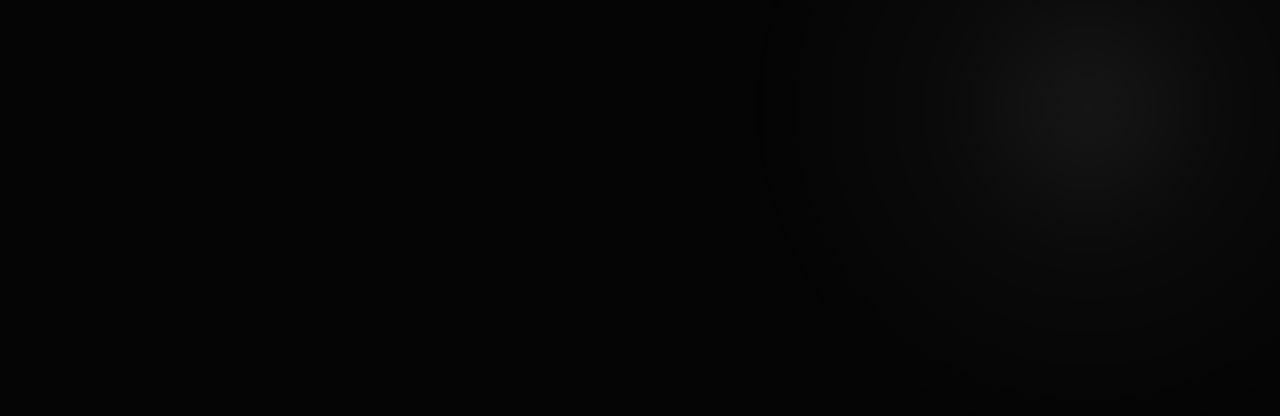
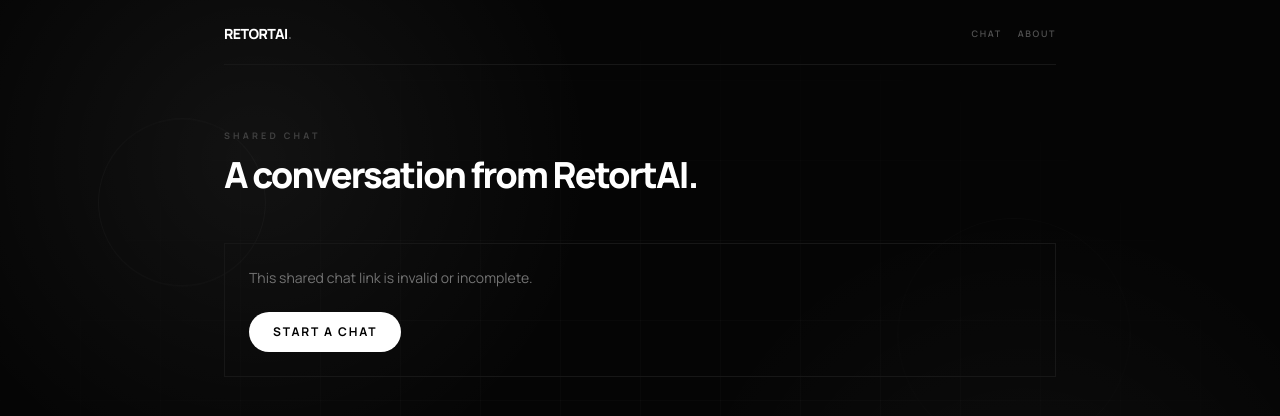
Before and after one commit to hardik0069-gif/RetortAI, a React (Vite) app in the folder client/: page /share in a window 1280 px wide. Before the commit this address had no page. Shown: the top 416 px of the page. Built offline with nearby package versions, Linux system fonts and the light colour scheme.

Commit message:
add share chat feature

```diff
--- a/client/src/App.jsx
+++ b/client/src/App.jsx
@@ -1,7 +1,7 @@
 import { BrowserRouter, Routes, Route } from "react-router-dom";
 import { ChatProvider } from "./context/ChatContext";
 import About from "./pages/About";
-
+import SharedChat from "./pages/SharedChat";
 import Home from "./pages/Home";
 import Chat from "./pages/Chat";
 
@@ -13,6 +13,7 @@
           <Route path="/" element={<Home />} />
           <Route path="/chat" element={<Chat />} />
           <Route path="/about" element={<About />} />
+          <Route path="/share" element={<SharedChat />} />
         </Routes>
       </BrowserRouter>
     </ChatProvider>
--- a/client/src/components/chat/ChatMessages.jsx
+++ b/client/src/components/chat/ChatMessages.jsx
@@ -2,9 +2,16 @@
 import { useChat } from "../../hooks/useChat";
 
 function ChatMessages() {
-  const { messages, loading } = useChat();
+  const {
+    messages,
+    loading,
+    chats,
+    activeChatId,
+  } = useChat();
+
   const [copiedId, setCopiedId] = useState(null);
   const [speakingId, setSpeakingId] = useState(null);
+  const [shareCopied, setShareCopied] = useState(false);
 
   const bottomRef = useRef(null);
 
@@ -55,9 +62,82 @@
     window.speechSynthesis.speak(utterance);
   }
 
+  async function shareChat() {
+    const activeChat = chats.find(
+      (chat) => chat.id === activeChatId
+    );
+
+    if (!activeChat) return;
+
+    const data = encodeURIComponent(
+      btoa(
+        unescape(
+          encodeURIComponent(
+            JSON.stringify({
+              title: activeChat.title,
+              messages: activeChat.messages,
+            })
+          )
+        )
+      )
+    );
+
+    const shareUrl = `${window.location.origin}/share?chat=${data}`;
+
+    try {
+      if (navigator.share) {
+        await navigator.share({
+          title: "RetortAI Chat",
+          text: "Check out this RetortAI conversation.",
+          url: shareUrl,
+        });
+
+        return;
+      }
+
+      await navigator.clipboard.writeText(shareUrl);
+
+      setShareCopied(true);
+
+      setTimeout(() => {
+        setShareCopied(false);
+      }, 1800);
+    } catch (error) {
+      if (error?.name !== "AbortError") {
+        console.error(error);
+      }
+    }
+  }
+
   return (
-    <div className="h-full overflow-y-auto px-1 sm:px-3">
-      <div className="mx-auto flex w-full max-w-3xl flex-col gap-7">
+    <div className="h-full overflow-y-auto">
+      <div className="mx-auto flex w-full max-w-4xl flex-col gap-5 pb-6">
+        <div className="flex justify-end">
+          <button
+            type="button"
+            onClick={shareChat}
+            className="flex items-center gap-2 rounded-full border border-neutral-900 px-3 py-1.5 text-[9px] font-semibold uppercase tracking-[0.18em] text-neutral-600 transition hover:border-neutral-700 hover:text-white"
+          >
+            <svg
+              viewBox="0 0 24 24"
+              fill="none"
+              stroke="currentColor"
+              strokeWidth="1.7"
+              strokeLinecap="round"
+              strokeLinejoin="round"
+              className="h-3.5 w-3.5"
+            >
+              <circle cx="18" cy="5" r="3" />
+              <circle cx="6" cy="12" r="3" />
+              <circle cx="18" cy="19" r="3" />
+              <path d="m8.6 13.5 6.8 4" />
+              <path d="m15.4 6.5-6.8 4" />
+            </svg>
+
+            {shareCopied ? "Copied" : "Share"}
+          </button>
+        </div>
+
         {messages.map((message) => {
           const isUser = message.role === "user";
 
--- /dev/null
+++ b/client/src/pages/SharedChat.jsx
@@ -0,0 +1,126 @@
+import { Link, useSearchParams } from "react-router-dom";
+import AnimatedBackground from "../components/ui/AnimatedBackground";
+
+function decodeChat(value) {
+  try {
+    return JSON.parse(decodeURIComponent(escape(atob(value))));
+  } catch {
+    return null;
+  }
+}
+
+function SharedChat() {
+  const [searchParams] = useSearchParams();
+  const encodedChat = searchParams.get("chat");
+  const chat = encodedChat ? decodeChat(encodedChat) : null;
+
+  return (
+    <main className="relative min-h-screen overflow-hidden bg-[#050505] text-white">
+      <AnimatedBackground />
+
+      <section className="relative z-10 mx-auto min-h-screen w-full max-w-4xl px-5 py-6 sm:px-8">
+        <nav className="flex items-center justify-between border-b border-neutral-900 pb-5">
+          <Link
+            to="/"
+            className="text-sm font-extrabold tracking-[-0.04em]"
+          >
+            RETORTAI<span className="text-neutral-600">.</span>
+          </Link>
+
+          <div className="flex items-center gap-4 text-[9px] font-semibold uppercase tracking-[0.18em] text-neutral-600">
+            <Link
+              to="/chat"
+              className="transition hover:text-white"
+            >
+              Chat
+            </Link>
+
+            <Link
+              to="/about"
+              className="transition hover:text-white"
+            >
+              About
+            </Link>
+          </div>
+        </nav>
+
+        <div className="py-12 sm:py-16">
+          <p className="text-[9px] font-bold uppercase tracking-[0.35em] text-neutral-700">
+            SHARED CHAT
+          </p>
+
+          <h1 className="mt-3 text-3xl font-extrabold tracking-[-0.05em] sm:text-4xl">
+            A conversation from RetortAI.
+          </h1>
+
+          {!chat ? (
+            <div className="mt-12 border border-neutral-900 p-6">
+              <p className="text-sm text-neutral-500">
+                This shared chat link is invalid or incomplete.
+              </p>
+
+              <Link
+                to="/chat"
+                className="mt-6 inline-flex rounded-full bg-white px-6 py-3 text-xs font-bold uppercase tracking-[0.15em] text-black transition hover:bg-neutral-200"
+              >
+                Start a Chat
+              </Link>
+            </div>
+          ) : (
+            <>
+              <div className="mt-10 space-y-8">
+                {chat.messages?.map((message, index) => {
+                  const isUser = message.role === "user";
+
+                  return (
+                    <div
+                      key={`${message.id}-${index}`}
+                      className={`flex ${
+                        isUser ? "justify-end" : "justify-start"
+                      }`}
+                    >
+                      <div
+                        className={`max-w-[88%] sm:max-w-[75%] ${
+                          isUser ? "text-right" : "text-left"
+                        }`}
+                      >
+                        <p className="mb-2 text-[9px] font-bold uppercase tracking-[0.2em] text-neutral-700">
+                          {isUser ? "You" : "RetortAI"}
+                        </p>
+
+                        <div
+                          className={`text-[15px] leading-6 sm:text-base sm:leading-7 ${
+                            isUser
+                              ? "rounded-2xl bg-white px-4 py-2.5 text-left text-black"
+                              : "text-neutral-200"
+                          }`}
+                        >
+                          {message.text}
+                        </div>
+                      </div>
+                    </div>
+                  );
+                })}
+              </div>
+
+              <div className="mt-16 border-t border-neutral-900 pt-8">
+                <p className="text-xs leading-6 text-neutral-600">
+                  This is a read-only shared conversation.
+                </p>
+
+                <Link
+                  to="/chat"
+                  className="mt-5 inline-flex rounded-full bg-white px-6 py-3 text-xs font-bold uppercase tracking-[0.15em] text-black transition hover:bg-neutral-200"
+                >
+                  Start Your Own Chat →
+                </Link>
+              </div>
+            </>
+          )}
+        </div>
+      </section>
+    </main>
+  );
+}
+
+export default SharedChat;
```
